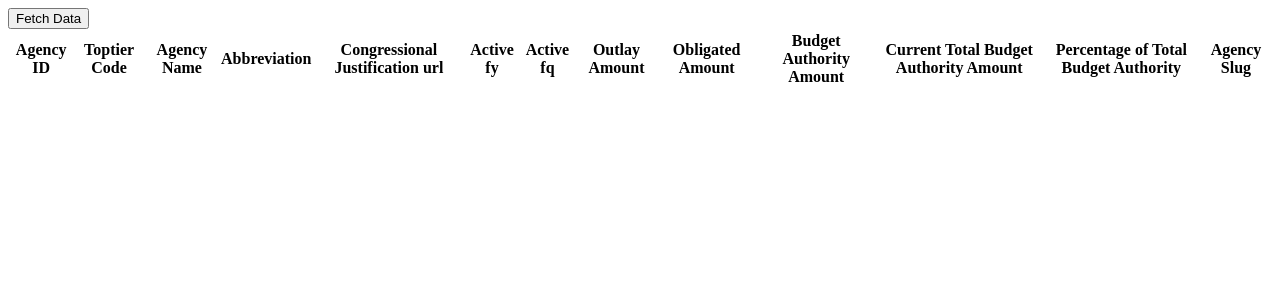
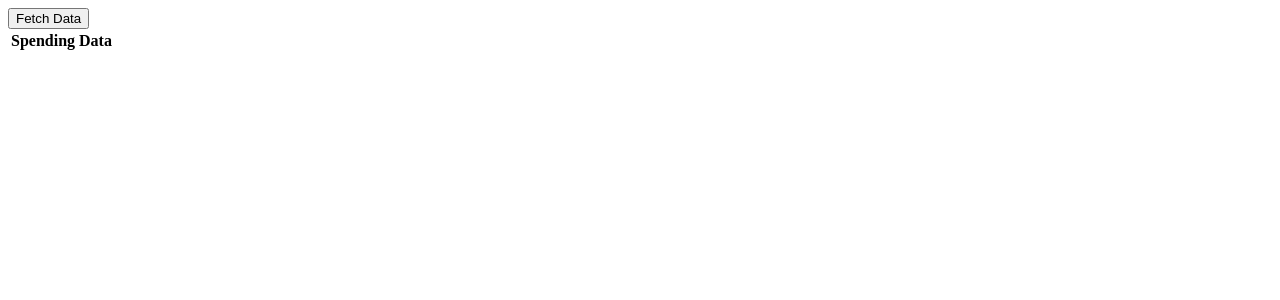
Before and after one commit to KaCeeUnruh/USASpending-API, a Flask app: page / in a window 1280 px wide. Shown: the top 300 px of the page. Run offline with Flask 3, Linux system fonts and the light colour scheme; lists and menus that the app fills with data are empty; some libraries are stand-ins or nearby versions.

```diff
--- a/templates/index.html
+++ b/templates/index.html
@@ -14,19 +14,7 @@
 <table id="dataTable" class="display">
     <thead>
         <tr>
-            <th>Agency ID</th>
-            <th>Toptier Code</th>
-            <th>Agency Name</th>
-            <th>Abbreviation</th>
-            <th>Congressional Justification url</th>
-            <th>Active fy</th>
-            <th>Active fq</th>
-            <th>Outlay Amount</th>
-            <th>Obligated Amount</th>
-            <th>Budget Authority Amount</th>
-            <th>Current Total Budget Authority Amount</th>
-            <th>Percentage of Total Budget Authority</th>
-            <th>Agency Slug</th>
+            <th>Spending Data</th>
         </tr>
     </thead>
     <tbody>
```
